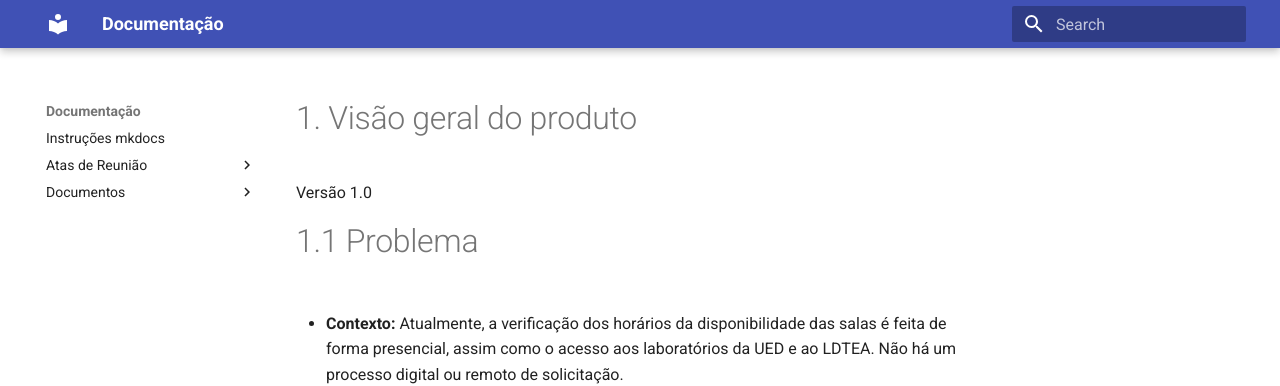
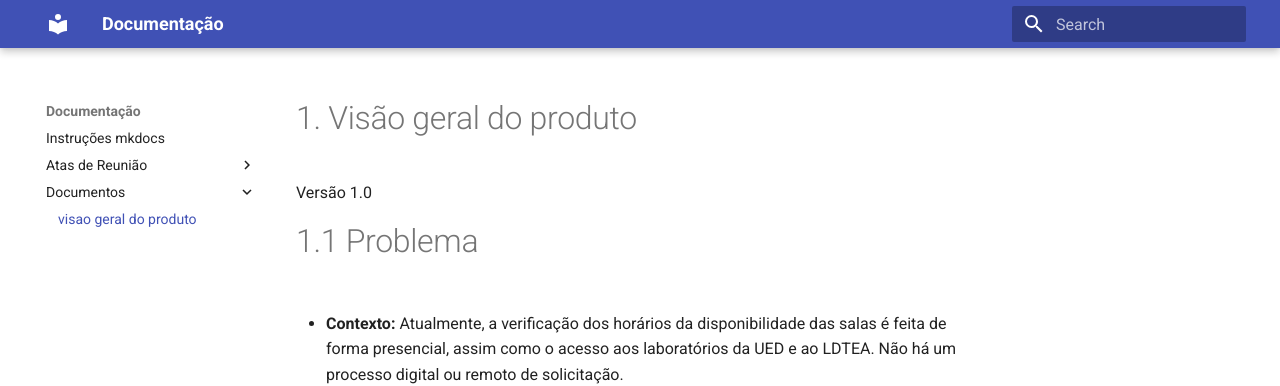
Before and after one commit to aleafaruos/2026.1-T01-Turing, an MkDocs documentation site: the page built from docs/visao-do-produto/visao-geral-do-produto.md, in a window 1280 px wide. Shown: the top 386 px of the page. Built offline with MkDocs 1.6.1 and Material for MkDocs 9.7.7, drawn with Linux system fonts in a browser that asks for light colours; some of the changed lines change nothing that is shown.

Commit message:
Fix caminho do diretório visao-do-produto

```diff
--- a/mkdocs.yml
+++ b/mkdocs.yml
@@ -5,7 +5,7 @@ nav:
   - Atas de Reunião:
     - Ata 1: "atas-reuniao/ata-reuniao-17-04.md"
   - Documentos:
-    - visao geral do produto: "docs/visao-do-produto/visao-geral-do-produto.md"
+    - visao geral do produto: "visao-do-produto/visao-geral-do-produto.md"
 
 theme:
   name: material
```
